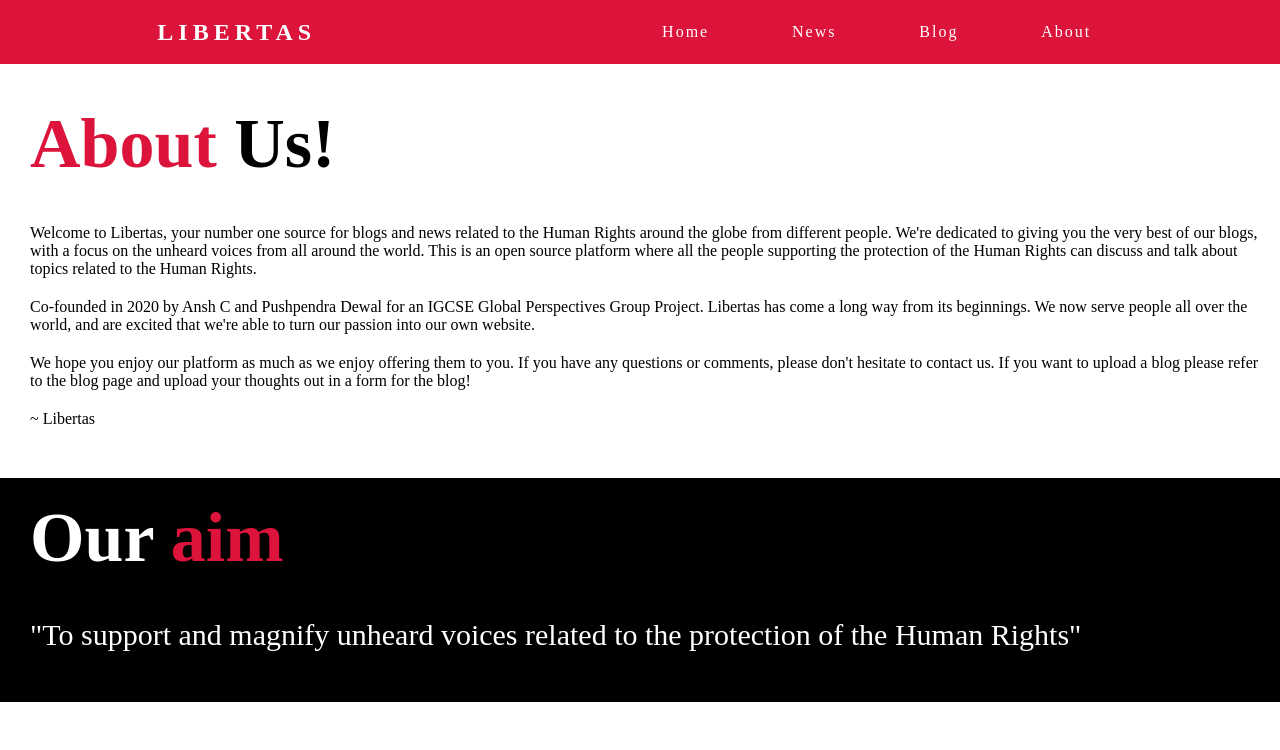
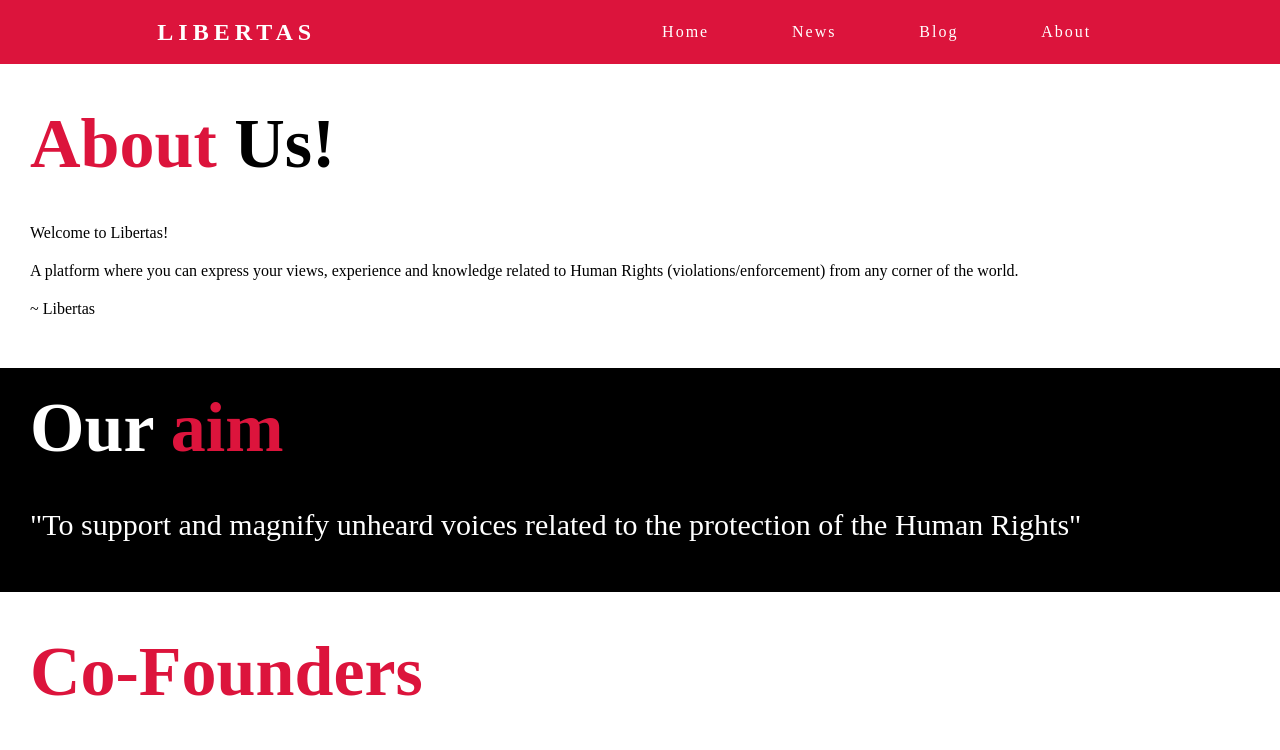
Before and after one commit to AnshC/libertas-website, a React (Create React App) app: page /about in a window 1280 px wide. Shown: the top 750 px of the page. Built offline with nearby package versions, Linux system fonts and the light colour scheme; a web font is replaced by a local one.

Commit message:
about page edit

```diff
--- a/src/components/AboutPage.js
+++ b/src/components/AboutPage.js
@@ -12,24 +12,10 @@ function AboutPage() {
           <span id="head-1">About</span> Us!
         </h2>
         <p className="para">
-          Welcome to Libertas, your number one source for blogs and news related
-          to the Human Rights around the globe from different people. We're dedicated to
-          giving you the very best of our blogs, with a focus on the unheard
-          voices from all around the world. This is an open source platform
-          where all the people supporting the protection of the
-          Human Rights can discuss and talk about topics related to the Human Rights.
+          Welcome to Libertas!
         </p>
         <p className="para">
-          Co-founded in 2020 by Ansh C and Pushpendra Dewal for an IGCSE Global
-          Perspectives Group Project. Libertas has come a long way from its
-          beginnings. We now serve people all over the world, and are excited
-          that we're able to turn our passion into our own website.
-        </p>
-        <p className="para">
-          We hope you enjoy our platform as much as we enjoy offering them to
-          you. If you have any questions or comments, please don't hesitate to
-          contact us. If you want to upload a blog please refer to the blog page
-          and upload your thoughts out in a form for the blog!
+          A platform where you can express your views, experience and knowledge related to Human Rights (violations/enforcement) from any corner of the world.
         </p>
         <p className="para">~ Libertas</p>
       </div>
```
